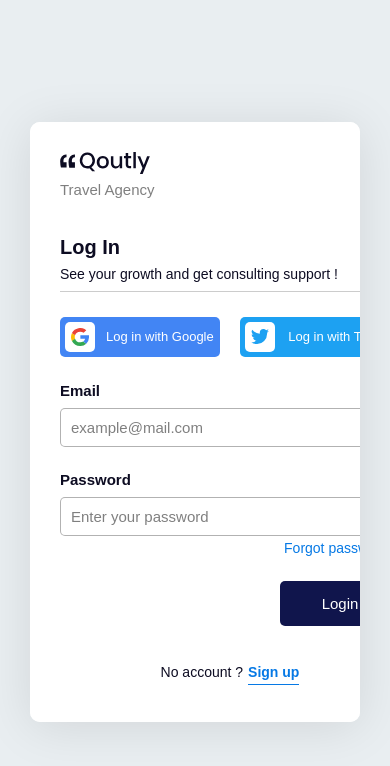
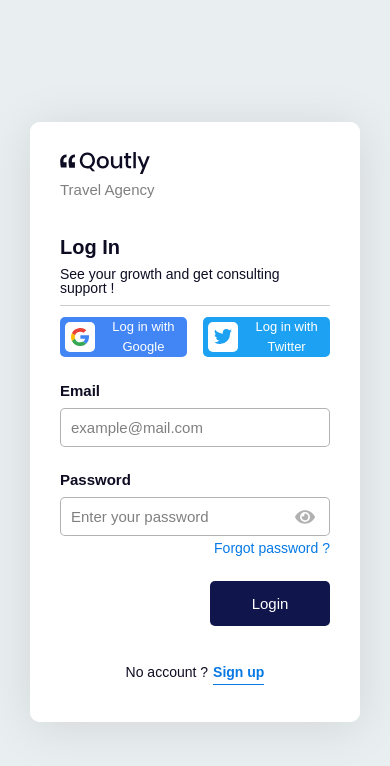
Before and after one commit to sajjadpaknia/Registration-Form--Vanilla-JS-, a plain HTML site: page index.html in a window 390 px wide. Drawn offline with Linux system fonts and the light colour scheme; a web font is replaced by a local one.

Commit message:
add media query

```diff
--- /dev/null
+++ b/assets/css/media-query.css
@@ -0,0 +1,11 @@
+@media (max-width: 870px) {
+  .app {
+    grid-template-columns: minmax(300px, 400px) !important;
+  }
+  .sidebar-container {
+    display: none;
+  }
+  .auth-connections{
+    line-height: 1.5;
+  }
+}
--- a/assets/css/style.css
+++ b/assets/css/style.css
@@ -3,6 +3,7 @@
 @import url(./mini-styles.css);
 @import url(./login-form.css);
 @import url(./sidebar.css);
+@import url(./media-query.css);
 body {
   font-family: "Inter", sans-serif;
   font-weight: 500;
--- a/assets/js/app2.js
+++ b/assets/js/app2.js
@@ -504,3 +504,17 @@ submitBtnLast.addEventListener("click", (e) => {
 });
 // submit
 // uploading file
+
+// media query
+function mediaQuery(x) {
+  if (x.matches) {
+    document.body.style.backgroundColor = "yellow";
+  } else {
+    document.body.style.backgroundColor = "pink";
+  }
+}
+
+var x = window.matchMedia("(max-width: 700px)");
+mediaQuery(x);
+x.addListener(mediaQuery);
+// media query
```
